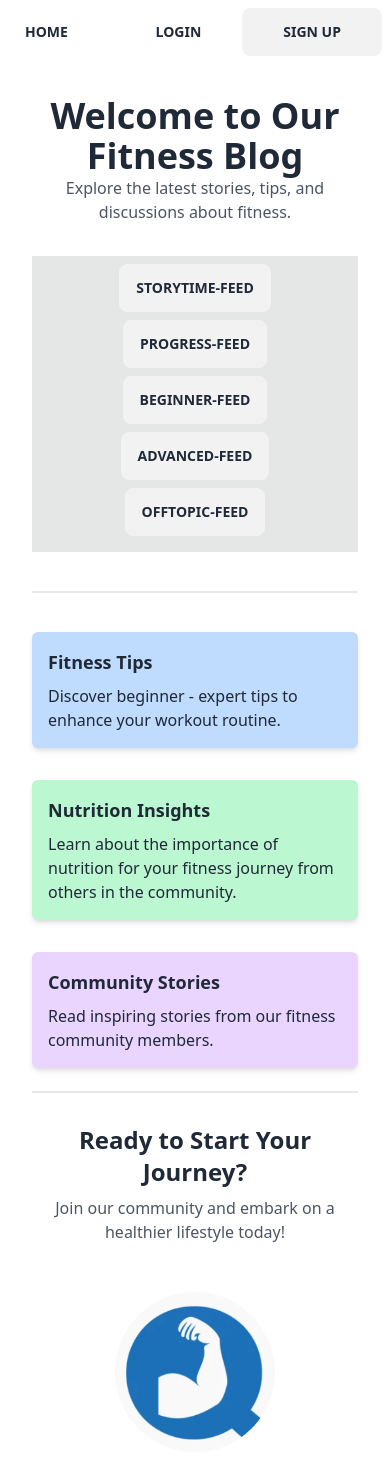
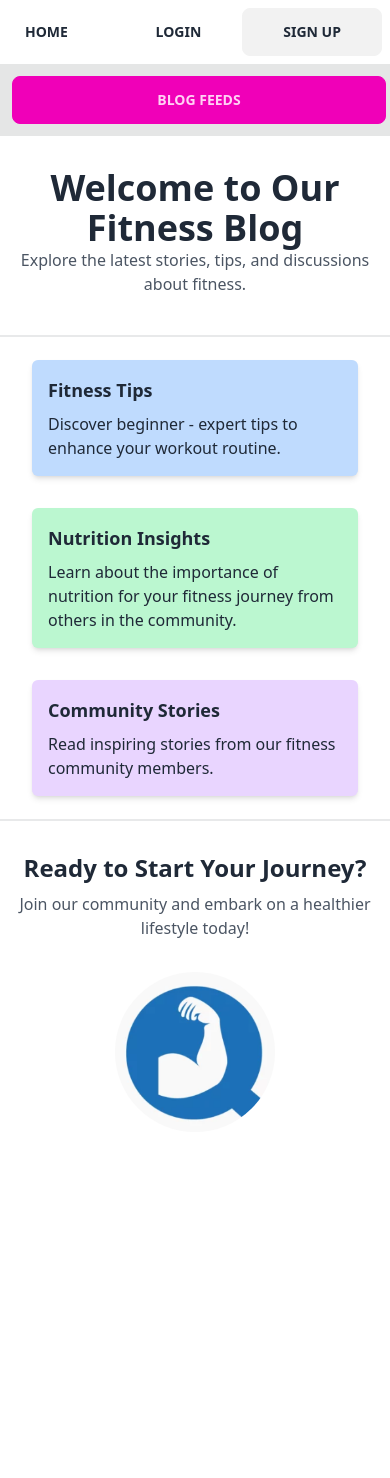
Before and after one commit to olukukoyi/fitness-pals-ctp, a React (Vite) app in the folder client/: page /blog in a window 390 px wide. Shown: the top 1478 px of the page. After the commit the page ends 1156 px from the top, so only its background shows below. Built offline with nearby package versions, Linux system fonts and the light colour scheme.

Commit message:
Conditional rendering on main page Adjusted BlogNav to become dropdown on smaller screens

```diff
--- a/client/src/components/Blog/Blog.jsx
+++ b/client/src/components/Blog/Blog.jsx
@@ -1,4 +1,4 @@
-import { Route, Routes, BrowserRouter } from "react-router-dom";
+import { Route, Routes, useLocation } from "react-router-dom";
 import Advancedfeed from "./Advancedfeed";
 import Storytime from "./Storytime";
 import ProgressFeed from "./ProgressFeed";
@@ -6,25 +6,37 @@ import OfftopicFeed from "./OfftopicFeed";
 import BeginnerFeed from "./BeginnerFeed";
 
 import BlogNav from "./BlogNav";
-// import UserDetails from "../Users/UserDetails";
+
+import InfoCards from "./InfoCards";
+import { useEffect, useState } from "react";
 
 function Blog() {
+  const [isHome, setIsHome] = useState(true);
+  const location = useLocation();
+
+  useEffect(() => {
+    console.log(location.pathname);
+    setIsHome(location.pathname === "/blog");
+  }, [location]);
+
   return (
-    <div className="p-8">
-      {/* Header */}
-      <div className="text-center mb-8">
-        <h1 className="text-4xl font-bold">Welcome to Our Fitness Blog</h1>
-        <p className="text-gray-600">
-          Explore the latest stories, tips, and discussions about fitness.
-        </p>
-      </div>
-
+    <div className="">
       {/* Navigation */}
       <BlogNav />
 
+      {/* Header */}
+      {isHome ? (
+        <div className="text-center mb-8 pt-8">
+          <h1 className="text-4xl font-bold">Welcome to Our Fitness Blog</h1>
+          <p className="text-gray-600">
+            Explore the latest stories, tips, and discussions about fitness.
+          </p>
+        </div>
+      ) : (
+        ""
+      )}
+
       {/* Content */}
-      <div className="divider my-8"></div>
-
       <Routes>
         <Route path="/Storytime-Feed" element={<Storytime />} />
         <Route path="/Advanced-Feed" element={<Advancedfeed />} />
@@ -33,49 +45,8 @@ function Blog() {
         <Route path="/Beginner-Feed" element={<BeginnerFeed />} />
       </Routes>
 
-      {/* Beautiful Divs */}
-      <div className="grid grid-cols-1 md:grid-cols-2 lg:grid-cols-3 gap-8 mt-8">
-        {/* Div 1 */}
-        <div className="bg-blue-200 p-4 rounded-md shadow-md">
-          <h2 className="text-lg font-semibold mb-2">Fitness Tips</h2>
-          <p>
-            Discover beginner - expert tips to enhance your workout routine.
-          </p>
-        </div>
-
-        {/* Div 2 */}
-        <div className="bg-green-200 p-4 rounded-md shadow-md">
-          <h2 className="text-lg font-semibold mb-2">Nutrition Insights</h2>
-          <p>
-            Learn about the importance of nutrition for your fitness journey
-            from others in the community.
-          </p>
-        </div>
-
-        {/* Div 3 */}
-        <div className="bg-purple-200 p-4 rounded-md shadow-md">
-          <h2 className="text-lg font-semibold mb-2">Community Stories</h2>
-          <p>Read inspiring stories from our fitness community members.</p>
-        </div>
-      </div>
-      <div className="divider"></div>
-      {/* Call to Action */}
-      <div className="mt-6 text-center">
-        <h2 className="text-2xl font-bold mb-2">
-          Ready to Start Your Journey?
-        </h2>
-        <p className="text-gray-600">
-          Join our community and embark on a healthier lifestyle today!
-        </p>
-
-        <div className="mt-12 text-center">
-          <img
-            src="/fitnesspals_Logo.png"
-            alt="FitnessPals Logo"
-            className="w-40 h-40 mx-auto rounded-full object-cover"
-          />
-        </div>
-      </div>
+      {/* load depending on if we're on /blog */}
+      {isHome ? <InfoCards /> : ""}
     </div>
   );
 }
--- a/client/src/components/Blog/BlogNav.jsx
+++ b/client/src/components/Blog/BlogNav.jsx
@@ -13,19 +13,39 @@ function BlogNav() {
   return (
     //*Make sure that the flex works correctly when the page is shrunk */}
 
-    <div className="navbar bg-base-300 flex flex-col md:flex-row items-center justify-evenly">
+    <div className="navbar flex justify-center bg-base-300">
+      <div className="hidden md:flex w-full justify-evenly">
         {topics.map(item => {
           return (
             <Link
               key={item}
               to={`/blog/${item}`}
-            className="btn ghost mb-2 lg:mb-0"
+              className="btn btn-secondary ghost mb-2 lg:mb-0"
             >
               {item}
             </Link>
           );
         })}
       </div>
+      <div className="w-screen md:hidden">
+        <details className="dropdown w-full">
+          <summary className="m-1 btn btn-block btn-secondary">
+            Blog Feeds
+          </summary>
+          <ul className="p-2 shadow menu dropdown-content z-[1] bg-base-100 rounded-box w-full">
+            {topics.map(item => {
+              return (
+                <li key={item}>
+                  <Link to={`/blog/${item}`} className="ghost mb-2 lg:mb-0">
+                    {item}
+                  </Link>
+                </li>
+              );
+            })}
+          </ul>
+        </details>
+      </div>
+    </div>
   );
 }
 
--- /dev/null
+++ b/client/src/components/Blog/InfoCards.jsx
@@ -0,0 +1,59 @@
+function InfoCards() {
+  return (
+    <div className="">
+      <div className="divider"></div>
+      <div className="grid grid-cols-1 md:grid-cols-2 lg:grid-cols-3 gap-8 pl-8 pr-8">
+        {/* Div 1 */}
+        <div className="bg-blue-200 p-4 rounded-md shadow-md">
+          <h2 className="text-lg font-semibold mb-2 dark:text-black">
+            Fitness Tips
+          </h2>
+          <p className="dark:text-black">
+            Discover beginner - expert tips to enhance your workout routine.
+          </p>
+        </div>
+
+        {/* Div 2 */}
+        <div className="bg-green-200 p-4 rounded-md shadow-md">
+          <h2 className="text-lg font-semibold mb-2 dark:text-black">
+            Nutrition Insights
+          </h2>
+          <p className="dark:text-black">
+            Learn about the importance of nutrition for your fitness journey
+            from others in the community.
+          </p>
+        </div>
+
+        {/* Div 3 */}
+        <div className="bg-purple-200 p-4 rounded-md shadow-md">
+          <h2 className="text-lg font-semibold mb-2 dark:text-black">
+            Community Stories
+          </h2>
+          <p className="dark:text-black">
+            Read inspiring stories from our fitness community members.
+          </p>
+        </div>
+      </div>
+      <div className="divider"></div>
+      {/* Call to Action */}
+      <div className="mt-6 mb-6 text-center">
+        <h2 className="text-2xl font-bold mb-2">
+          Ready to Start Your Journey?
+        </h2>
+        <p className="text-gray-600">
+          Join our community and embark on a healthier lifestyle today!
+        </p>
+
+        <div className="mt-8 text-center">
+          <img
+            src="/fitnesspals_Logo.png"
+            alt="FitnessPals Logo"
+            className="w-40 h-40 mx-auto rounded-full object-cover"
+          />
+        </div>
+      </div>
+    </div>
+  );
+}
+
+export default InfoCards;
```
Lines whose indentation alone changed are shown as unchanged.
